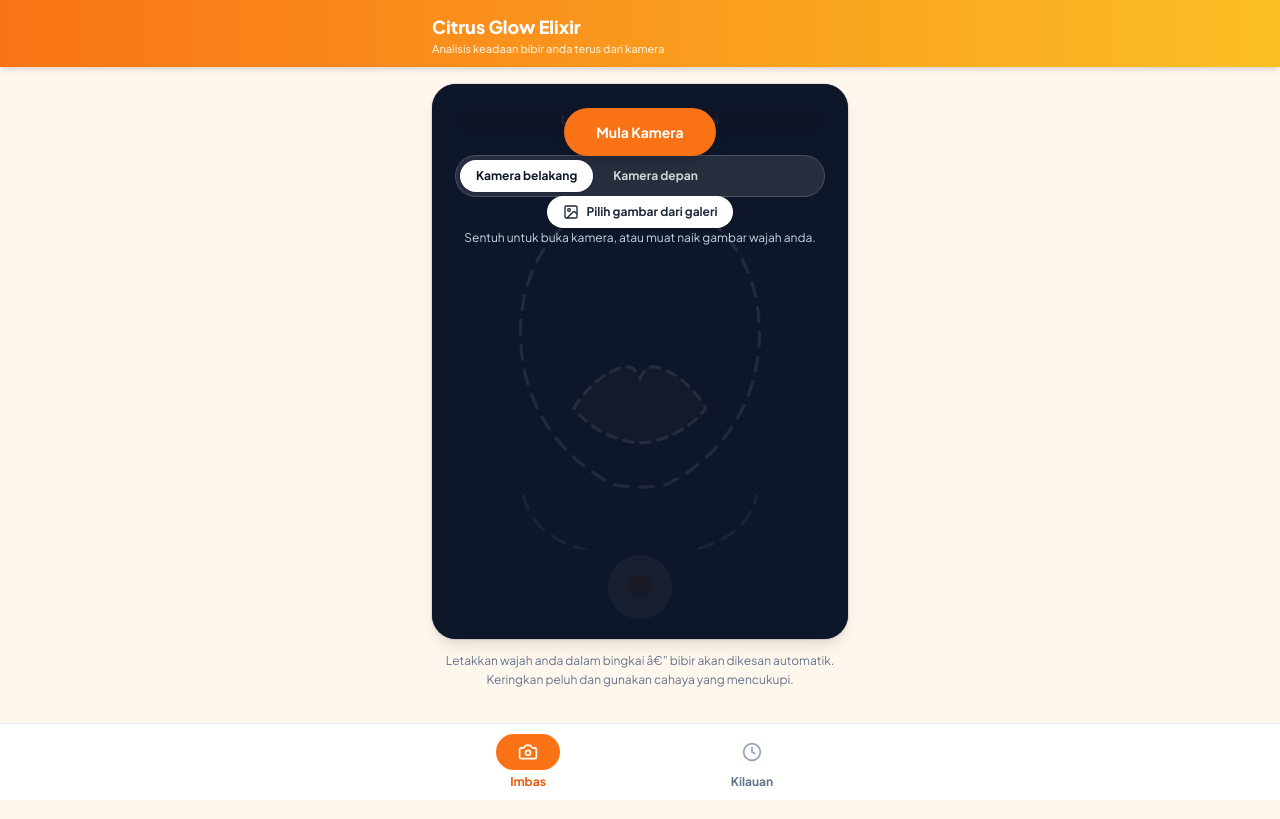
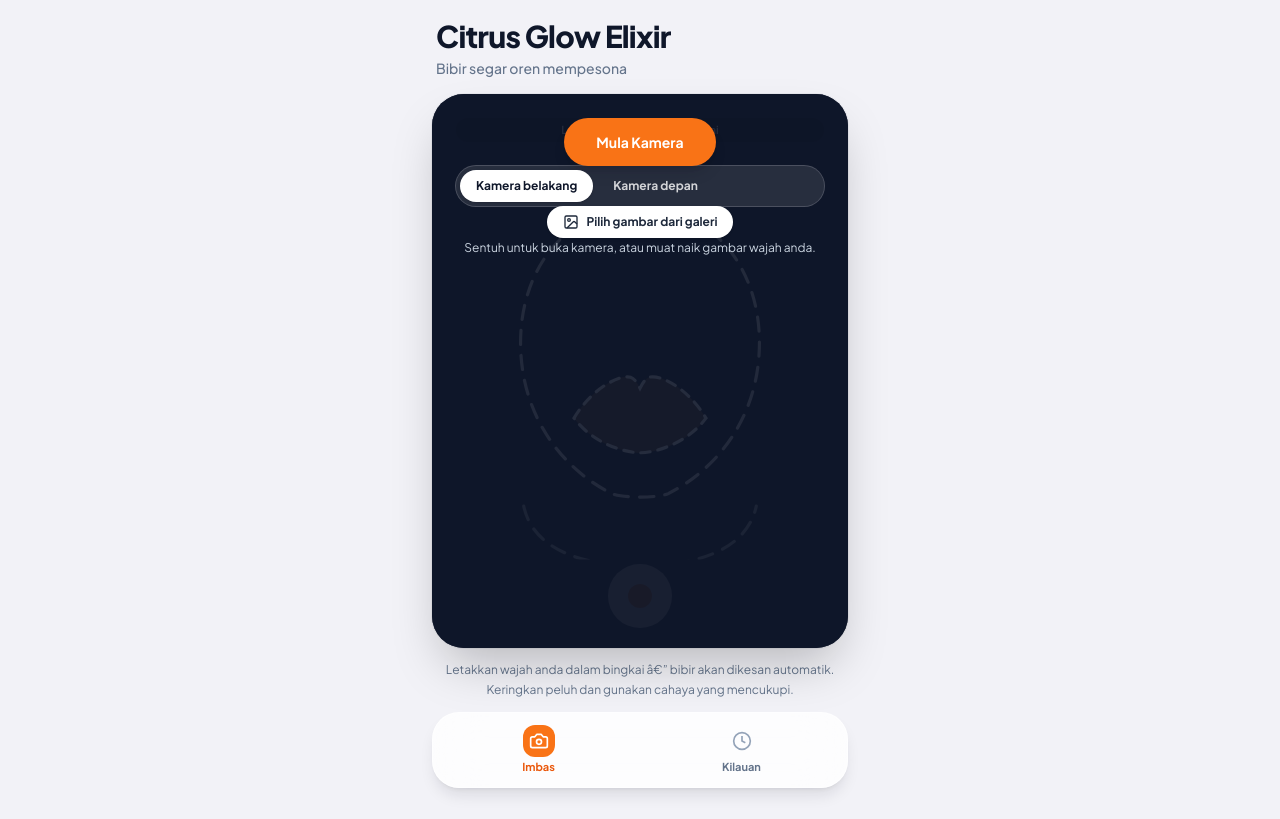
Before and after one commit to g-43447223/bibir, a plain HTML site: page index.html in a window 1280 px wide. Drawn offline with nearby package versions, Linux system fonts and the light colour scheme.

Commit message:
Layout iOS 27: title besar, float tab bar blur, popup jadi bottom sheet, bg systemGrouped, fix flex popup

```diff
--- a/index.html
+++ b/index.html
@@ -15,31 +15,34 @@
       theme: {
         extend: {
           fontFamily: {
-            sans: ['"Plus Jakarta Sans"', 'system-ui', 'sans-serif']
+            sans: ['"Plus Jakarta Sans"', '-apple-system', 'BlinkMacSystemFont', '"SF Pro Text"', '"Segoe UI"', 'system-ui', 'sans-serif']
           }
         }
       }
     };
   </script>
   <style>
-    .popup-card { animation: pop-in 0.3s ease-out both; }
-    @keyframes pop-in {
-      from { opacity: 0; transform: scale(0.92) translateY(12px); }
-      to { opacity: 1; transform: scale(1) translateY(0); }
+    .sheet-card { animation: sheet-up 0.32s cubic-bezier(0.32, 0.72, 0, 1) both; }
+    .sheet-backdrop { animation: fade-in 0.2s ease-out both; }
+    @keyframes sheet-up {
+      from { transform: translateY(100%); }
+      to { transform: translateY(0); }
+    }
+    @keyframes fade-in {
+      from { opacity: 0; }
+      to { opacity: 1; }
     }
   </style>
 </head>
-<body class="min-h-screen bg-orange-50 font-sans text-slate-800 antialiased">
-  <header class="fixed inset-x-0 top-0 z-40 bg-gradient-to-r from-orange-500 to-amber-400 text-white shadow-md">
-    <div class="mx-auto max-w-md px-4 pb-2.5 pt-[calc(env(safe-area-inset-top)+0.8rem)]">
-      <h1 class="truncate text-base font-extrabold leading-tight sm:text-lg">Citrus Glow Elixir</h1>
-      <p class="truncate text-[11px] font-medium text-orange-100">Analisis keadaan bibir anda terus dari kamera</p>
-    </div>
+<body class="min-h-dvh bg-[#F2F2F7] font-sans text-slate-800 antialiased">
+  <main class="mx-auto max-w-md px-4 pb-[calc(env(safe-area-inset-bottom)+7.5rem)] pt-[calc(env(safe-area-inset-top)+1.1rem)]">
+    <header class="px-1 pb-4" aria-label="Tajuk aplikasi">
+      <h1 class="text-3xl font-extrabold tracking-tight text-slate-900">Citrus Glow Elixir</h1>
+      <p class="mt-1 text-sm font-medium text-slate-500">Bibir segar oren mempesona</p>
     </header>
 
-  <main class="mx-auto max-w-md px-4 pb-[calc(env(safe-area-inset-bottom)+7.5rem)] pt-[calc(env(safe-area-inset-top)+5.25rem)]">
     <section id="screen-camera" aria-label="Skrin kamera">
-      <div id="camera-box" class="relative mx-auto aspect-[3/4] w-full max-h-[72vh] overflow-hidden rounded-3xl bg-slate-900 shadow-lg ring-1 ring-slate-900/10">
+      <div id="camera-box" class="relative mx-auto aspect-[3/4] w-full max-h-[75vh] overflow-hidden rounded-[2rem] bg-slate-900 shadow-2xl ring-1 ring-slate-900/5">
         <video id="video" autoplay playsinline muted class="absolute inset-0 h-full w-full object-cover" aria-label="Pratonton kamera"></video>
         <svg class="pointer-events-none absolute left-1/2 top-1/2 -translate-x-1/2 -translate-y-1/2" viewBox="0 0 200 240" fill="none" aria-hidden="true" style="width: 76%; height: 68%;">
           <path d="M 100 16 C 146 16 176 54 176 102 C 176 148 150 182 118 198 C 111 201 89 201 82 198 C 50 182 24 148 24 102 C 24 54 54 16 100 16 Z" stroke="rgba(255,255,255,0.85)" stroke-width="2" stroke-dasharray="9 7" stroke-linecap="round" fill="none"/>
@@ -88,15 +91,16 @@
       <p class="mt-3 text-center text-xs leading-relaxed text-slate-500">Letakkan wajah anda dalam bingkai â€” bibir akan dikesan automatik. Keringkan peluh dan gunakan cahaya yang mencukupi.</p>
       </section>
 
-    <section id="screen-result" class="fixed inset-0 z-50 hidden items-center justify-center bg-slate-900/70 p-4 backdrop-blur-sm" aria-label="Pop-up keputusan">
-      <div class="popup-card relative flex max-h-[86vh] w-full max-w-md flex-col overflow-hidden rounded-3xl bg-white shadow-2xl">
-        <header class="flex items-center justify-between gap-2 border-b border-slate-100 px-5 py-3.5">
-          <h2 class="text-base font-extrabold text-slate-800">Keputusan Bibir</h2>
-          <button id="btn-close-result" type="button" class="flex h-9 w-9 items-center justify-center rounded-full bg-slate-100 text-slate-500 transition hover:bg-slate-200 hover:text-slate-700 focus:outline-none focus-visible:ring-2 focus-visible:ring-orange-500" aria-label="Tutup pop-up">
-            <svg xmlns="http://www.w3.org/2000/svg" class="h-5 w-5" fill="none" viewBox="0 0 24 24" stroke="currentColor" stroke-width="2" aria-hidden="true"><path stroke-linecap="round" stroke-linejoin="round" d="M6 18 18 6M6 6l12 12"/></svg>
+    <section id="screen-result" class="sheet-backdrop fixed inset-0 z-50 hidden flex flex-col justify-end bg-slate-900/40 backdrop-blur-sm" aria-label="Pop-up keputusan">
+      <div class="sheet-card relative mx-auto flex max-h-[88dvh] w-full max-w-md flex-col overflow-hidden rounded-t-[1.75rem] rounded-b-none bg-[#F2F2F7] shadow-2xl">
+        <div class="absolute left-1/2 top-2 h-1.5 w-10 -translate-x-1/2 rounded-full bg-slate-300" aria-hidden="true"></div>
+        <header class="flex items-center justify-between gap-2 px-5 pb-2 pt-5">
+          <h2 class="text-lg font-extrabold tracking-tight text-slate-900">Keputusan Bibir</h2>
+          <button id="btn-close-result" type="button" class="flex h-8 w-8 items-center justify-center rounded-full bg-white text-slate-500 shadow-sm ring-1 ring-slate-900/5 transition hover:bg-slate-100 focus:outline-none focus-visible:ring-2 focus-visible:ring-orange-500" aria-label="Tutup pop-up">
+            <svg xmlns="http://www.w3.org/2000/svg" class="h-4 w-4" fill="none" viewBox="0 0 24 24" stroke="currentColor" stroke-width="2" aria-hidden="true"><path stroke-linecap="round" stroke-linejoin="round" d="M6 18 18 6M6 6l12 12"/></svg>
           </button>
         </header>
-        <div class="overflow-y-auto px-5 py-5">
+        <div class="min-h-0 overflow-y-auto px-5 pb-6 pt-1">
           <div id="result-preview-box" class="relative w-full overflow-hidden rounded-3xl bg-slate-900 shadow-lg ring-1 ring-slate-900/10" style="aspect-ratio: 10 / 9">
         <img id="result-img" alt="Gambar bibir yang dianalisis" class="absolute inset-0 h-full w-full object-cover">
         <svg class="pointer-events-none absolute left-1/2 top-1/2 -translate-x-1/2 -translate-y-1/2" viewBox="0 0 200 240" fill="none" aria-hidden="true" style="width: 76%; height: 68%;">
@@ -187,7 +191,7 @@
 
     <section id="screen-history" class="hidden" aria-label="Skrin kilauan">
       <div class="flex items-center justify-between">
-        <h2 class="text-lg font-extrabold text-slate-800">Kilauan</h2>
+        <h2 class="text-3xl font-extrabold tracking-tight text-slate-900">Kilauan</h2>
         <div class="flex items-center gap-2">
           <span id="history-count" class="text-xs font-semibold text-slate-500"></span>
           <button id="btn-history-load" class="rounded-full bg-white px-3 py-1.5 text-xs font-bold text-orange-600 shadow-sm ring-1 ring-orange-200 transition hover:bg-orange-50 focus:outline-none focus-visible:ring-2 focus-visible:ring-orange-500 focus-visible:ring-offset-2">Muat semula</button>
@@ -206,20 +210,22 @@
     </section>
   </main>
 
-  <nav class="fixed inset-x-0 bottom-0 z-40 border-t border-slate-200 bg-white/95 pb-[env(safe-area-inset-bottom)] backdrop-blur" aria-label="Navigasi utama">
-    <div class="mx-auto grid max-w-md grid-cols-2">
-      <button id="tab-scan" class="flex flex-col items-center gap-1 py-2.5 focus:outline-none focus-visible:ring-2 focus-visible:ring-orange-500" aria-current="page">
-        <span id="tab-scan-icon" class="flex h-9 w-16 items-center justify-center rounded-full bg-orange-500 text-white transition-colors">
+  <nav class="fixed inset-x-0 bottom-0 z-40 pb-[env(safe-area-inset-bottom)]" aria-label="Navigasi utama">
+    <div class="mx-auto max-w-md px-4 pb-3 pt-2">
+      <div class="grid grid-cols-2 gap-1 rounded-[1.7rem] border border-white/60 bg-white/80 p-1.5 shadow-lg shadow-slate-900/10 backdrop-blur-xl">
+        <button id="tab-scan" class="flex flex-col items-center gap-0.5 rounded-3xl py-1.5 focus:outline-none focus-visible:ring-2 focus-visible:ring-orange-500" aria-current="page">
+          <span id="tab-scan-icon" class="flex h-8 w-8 items-center justify-center rounded-xl bg-orange-500 text-white transition-colors">
             <svg xmlns="http://www.w3.org/2000/svg" class="h-5 w-5" fill="none" viewBox="0 0 24 24" stroke="currentColor" stroke-width="2" aria-hidden="true"><path stroke-linecap="round" stroke-linejoin="round" d="M14.5 4h-5L7 7H4a2 2 0 0 0-2 2v9a2 2 0 0 0 2 2h16a2 2 0 0 0 2-2V9a2 2 0 0 0-2-2h-3l-2.5-3z"/><circle cx="12" cy="13" r="3"/></svg>
           </span>
-        <span id="tab-scan-label" class="text-xs font-bold text-orange-600 transition-colors">Imbas</span>
+          <span id="tab-scan-label" class="text-[11px] font-bold text-orange-600 transition-colors">Imbas</span>
         </button>
-      <button id="tab-history" class="flex flex-col items-center gap-1 py-2.5 focus:outline-none focus-visible:ring-2 focus-visible:ring-orange-500">
-        <span id="tab-history-icon" class="flex h-9 w-16 items-center justify-center rounded-full text-slate-400 transition-colors">
+        <button id="tab-history" class="flex flex-col items-center gap-0.5 rounded-3xl py-1.5 focus:outline-none focus-visible:ring-2 focus-visible:ring-orange-500">
+          <span id="tab-history-icon" class="flex h-8 w-8 items-center justify-center rounded-xl text-slate-400 transition-colors">
             <svg xmlns="http://www.w3.org/2000/svg" class="h-5 w-5" fill="none" viewBox="0 0 24 24" stroke="currentColor" stroke-width="2" aria-hidden="true"><circle cx="12" cy="12" r="10"/><polyline points="12 6 12 12 16 14"/></svg>
           </span>
-        <span id="tab-history-label" class="text-xs font-bold text-slate-500 transition-colors">Kilauan</span>
+          <span id="tab-history-label" class="text-[11px] font-bold text-slate-500 transition-colors">Kilauan</span>
         </button>
+      </div>
     </div>
   </nav>
 
@@ -257,10 +263,10 @@
         [CONDITIONS.NONE]: { card: 'border-emerald-200 bg-emerald-50', badge: 'bg-emerald-100 text-emerald-700' }
       };
 
-      var TAB_ACTIVE_ICON = 'flex h-9 w-16 items-center justify-center rounded-full bg-orange-500 text-white transition-colors';
-      var TAB_IDLE_ICON = 'flex h-9 w-16 items-center justify-center rounded-full text-slate-400 transition-colors';
-      var TAB_ACTIVE_LABEL = 'text-xs font-bold text-orange-600 transition-colors';
-      var TAB_IDLE_LABEL = 'text-xs font-bold text-slate-500 transition-colors';
+      var TAB_ACTIVE_ICON = 'flex h-8 w-8 items-center justify-center rounded-xl bg-orange-500 text-white transition-colors';
+      var TAB_IDLE_ICON = 'flex h-8 w-8 items-center justify-center rounded-xl text-slate-400 transition-colors';
+      var TAB_ACTIVE_LABEL = 'text-[11px] font-bold text-orange-600 transition-colors';
+      var TAB_IDLE_LABEL = 'text-[11px] font-bold text-slate-500 transition-colors';
 
       var state = { stream: null, cameraActive: false, lastResult: null, saving: false, analyzing: false, saved: false, cameraMode: 'environment', usingFront: false };
 
```
Lines whose indentation alone changed are shown as unchanged.
